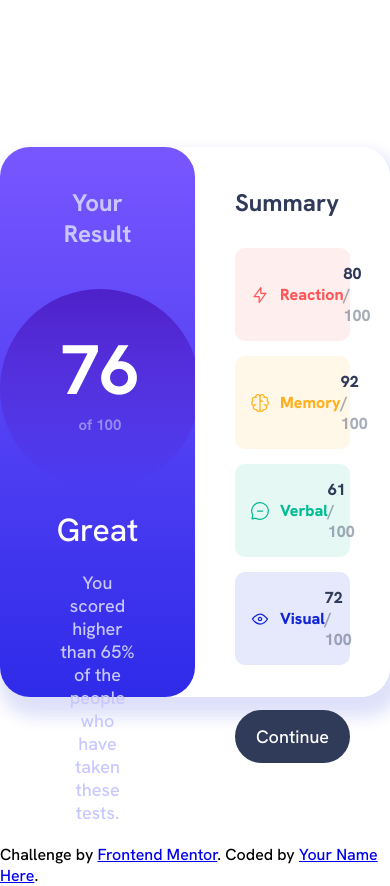
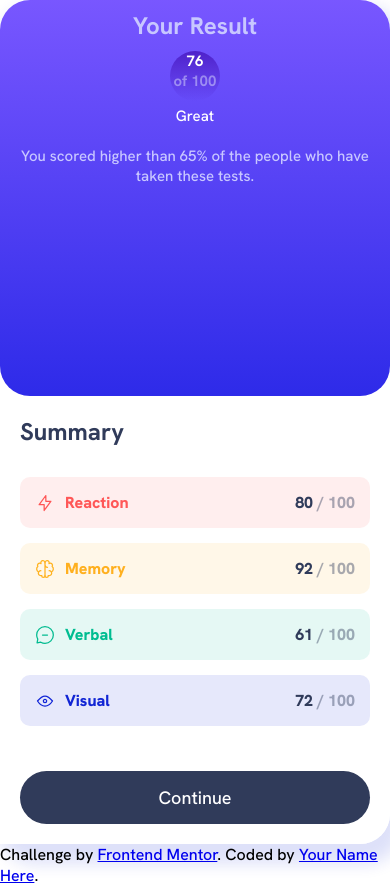
Before and after one commit to WagSnt/results-summary-component-main, a plain HTML site: page index.html in a window 390 px wide. Drawn offline with Linux system fonts and the light colour scheme.

Commit message:
media query

```diff
--- a/style.css
+++ b/style.css
@@ -17,7 +17,7 @@
   display: flex;
   align-items: center;
   justify-content: center;
-  height: 550px;
+  height: 500px;
   width: 750px;
   min-width: 375px;
   border-radius: 30px;
@@ -35,7 +35,6 @@
 .your-results h2{
   color: hsl(241, 100%, 89%);
   margin: 40px;
-
 }
 
 .results-ball {
@@ -66,7 +65,7 @@
 
 .your-results > h1 {
   color: white;
-  margin: 20px 0px;
+  margin: 10px 0px;
   font-weight: 500;
 }
 
@@ -162,3 +161,58 @@
 .btn-continue:hover {
   background-image: linear-gradient(hsl(252, 100%, 67%), hsl(241, 81%, 54%));
 }
+
+
+
+@media (max-width: 580px) {
+  .container {
+    height: 100vh;
+    display: block;
+    margin: 0px;
+    padding: 0px;
+  }
+  .content {
+    flex-direction: column;
+    height: 100vh;
+    width: 100vw;
+  }
+  .your-results{
+    height: 100%;
+    width: 100%;
+  }
+
+  .summary {
+    width: 100%;
+  }
+  .summary-content {
+    margin: 20px;
+  }
+  .your-results h2{
+    margin: 10px;
+  }
+  .results-ball {
+    margin: 0 auto;
+    padding-bottom: 10px;
+    width: 50px;
+    height: 50px;
+    border-radius: 100px;
+    display: flex;
+    flex-direction: column;
+    align-items: center;
+    justify-content: center;
+  }
+  .results-ball > h1 {
+    font-size: 15px;
+  }
+  .your-results > p {
+    color: hsl(241, 100%, 89%);
+    font-size: 15px;
+    margin: 20px;
+  }
+  .your-results > h1 {
+    color: white;
+    margin: 5px 0px;
+    font-weight: 500;
+    font-size: 15px;
+  }
+}
```
